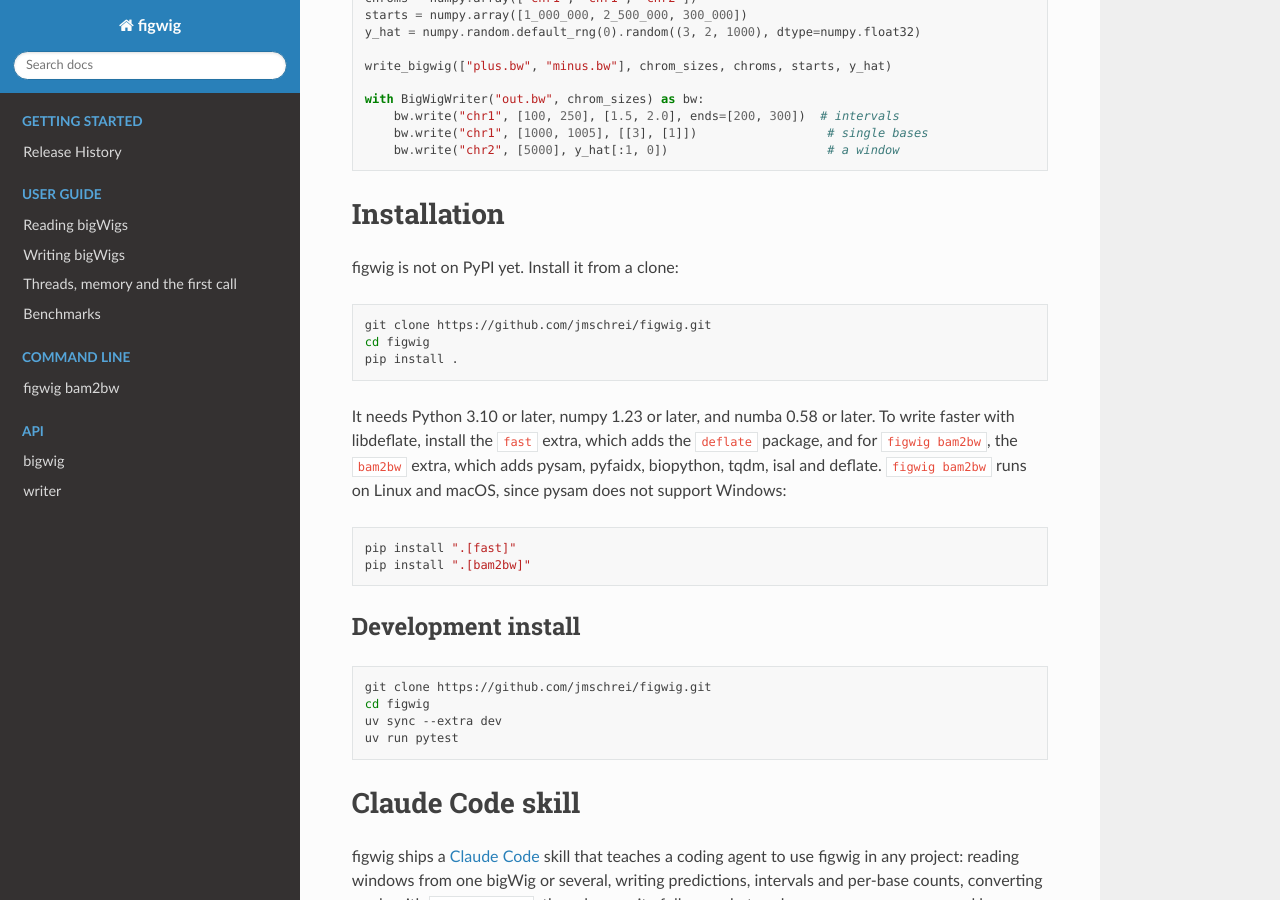
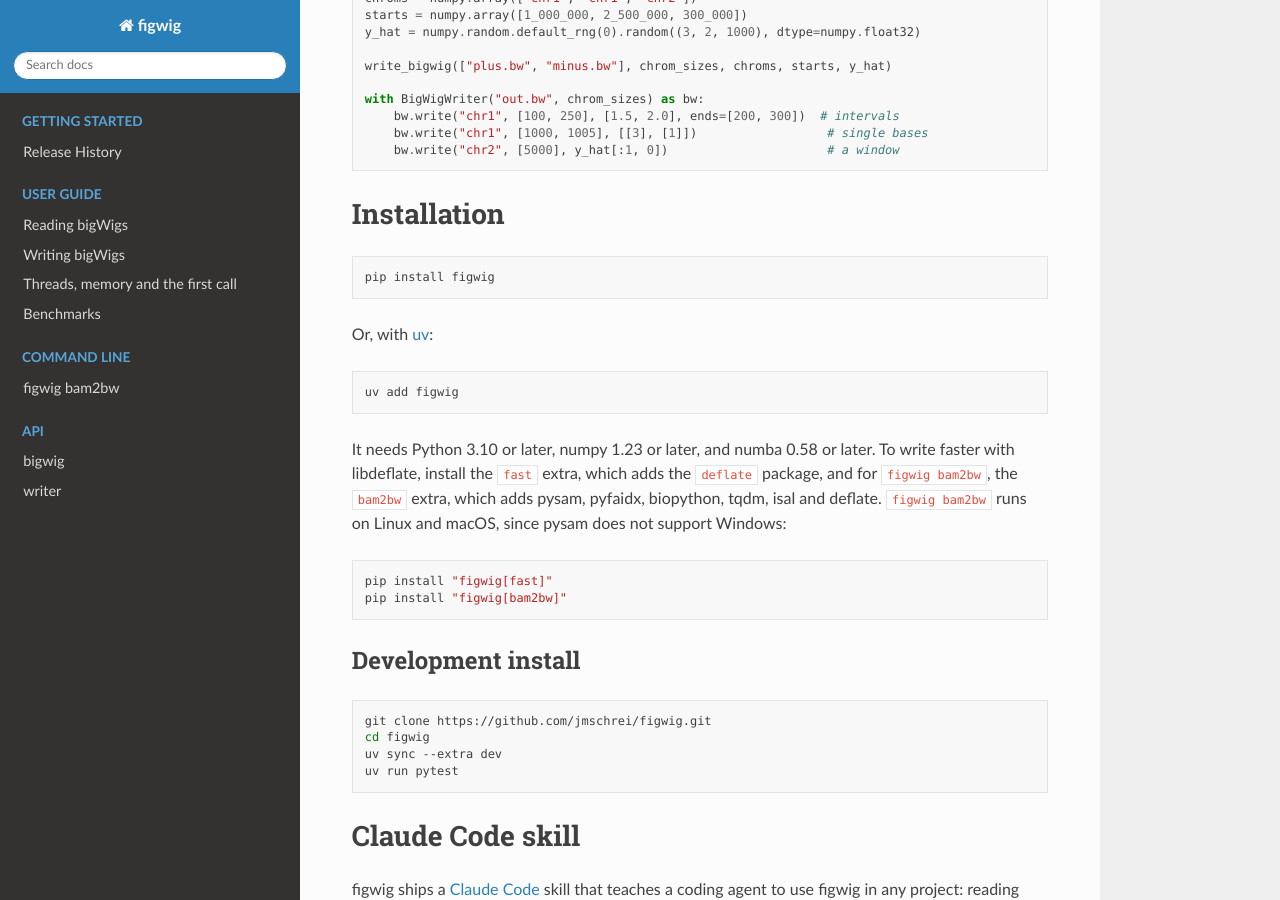
Before and after one commit to jmschrei/figwig, a Sphinx documentation site: the page built from docs/index.rst, in a window 1280 px wide and 900 px high, scrolled down 1064 px. Built offline with Sphinx 7.4.7 and the Read the Docs theme 3.1.0, drawn with Linux system fonts in a browser that asks for light colours.

Commit message:
RELEASE figwig 0.1.0 with changelog entries and install from PyPI
The changelog's 0.1.0 section drops its unreleased marker and groups its
entries under Reading, Writing, figwig bam2bw, Claude Code skill and
Platforms, as the other packages' changelogs do; no entry is removed, and
the Platforms entry gains that figwig bam2bw runs on Linux and macOS.

The README, the docs' landing page, docs/bam2bw.rst and the skill install
with pip install figwig (or uv add figwig) and the fast and bam2bw extras,
in place of a clone. The README gains the PyPI downloads badge.

Co-Authored-By: Claude Opus 5.5 <noreply@anthropic.com>

```diff
--- a/docs/bam2bw.rst
+++ b/docs/bam2bw.rst
@@ -12,7 +12,7 @@ extra, which adds pysam, pyfaidx, biopython, tqdm, isal and deflate:
 
 .. code-block:: bash
 
-    pip install ".[bam2bw]"
+    pip install "figwig[bam2bw]"
 
     figwig bam2bw my.bam -s hg38.chrom.sizes -n test-run -p 2                  # test-run.+.bw, test-run.-.bw
     figwig bam2bw fragments.tsv.gz -s hg38.chrom.sizes -n test-run -f -u -p 2  # test-run.bw
--- a/docs/index.rst
+++ b/docs/index.rst
@@ -64,13 +64,15 @@ setup, every comparison, and how the times fall with threads.
 Installation
 ============
 
-figwig is not on PyPI yet. Install it from a clone:
+.. code-block:: bash
+
+    pip install figwig
+
+Or, with `uv <https://docs.astral.sh/uv/>`_:
 
 .. code-block:: bash
 
-    git clone https://github.com/jmschrei/figwig.git
-    cd figwig
-    pip install .
+    uv add figwig
 
 It needs Python 3.10 or later, numpy 1.23 or later, and numba 0.58 or later.
 To write faster with libdeflate, install the ``fast`` extra, which adds the
@@ -80,8 +82,8 @@ on Linux and macOS, since pysam does not support Windows:
 
 .. code-block:: bash
 
-    pip install ".[fast]"
-    pip install ".[bam2bw]"
+    pip install "figwig[fast]"
+    pip install "figwig[bam2bw]"
 
 Development install
 -------------------
```
Also changed, not shown: README.md (+16 -11 lines), docs/whats_new.rst (+18 -6 lines), figwig/skills/figwig/SKILL.md (+6 -6 lines).
